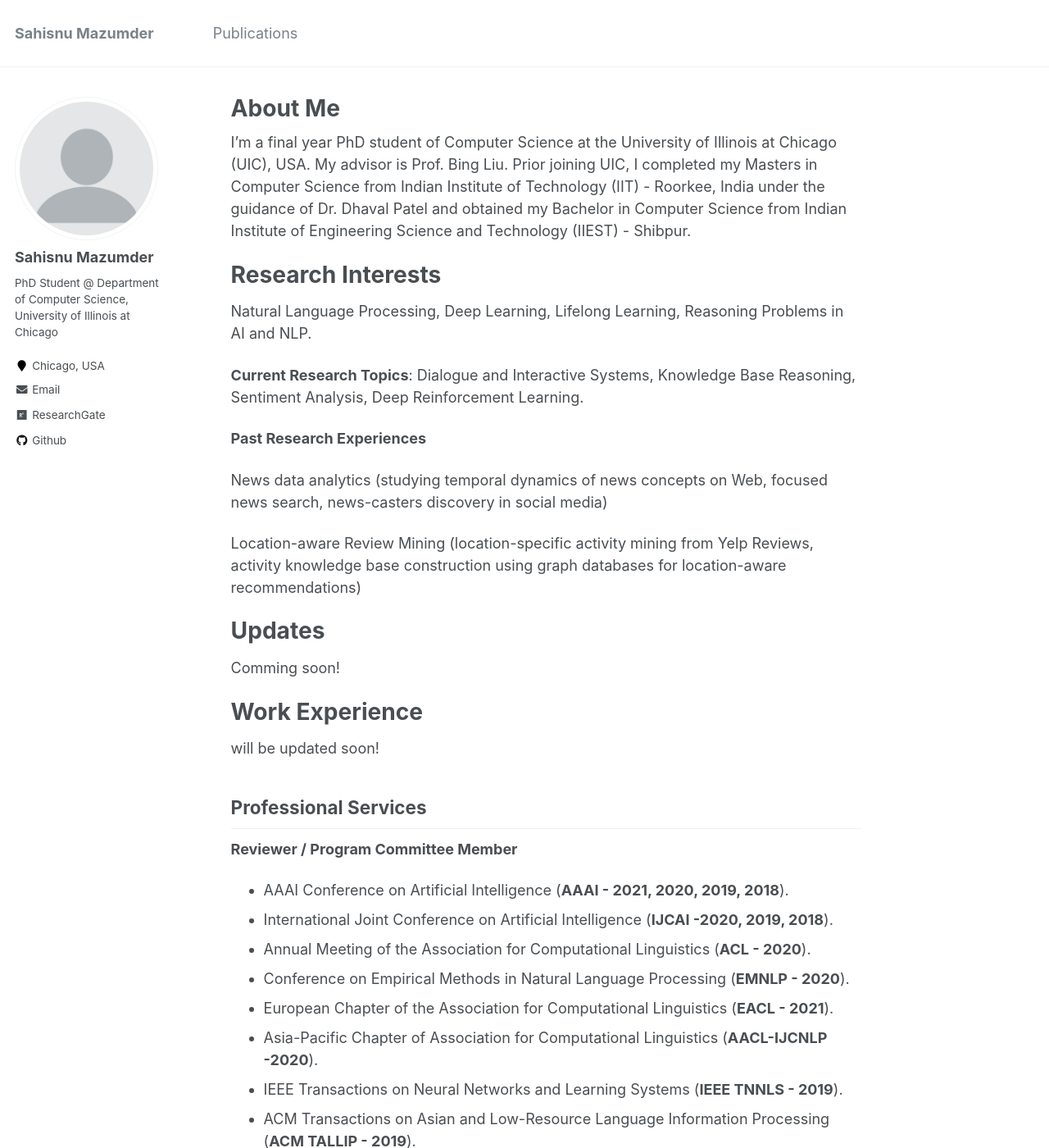
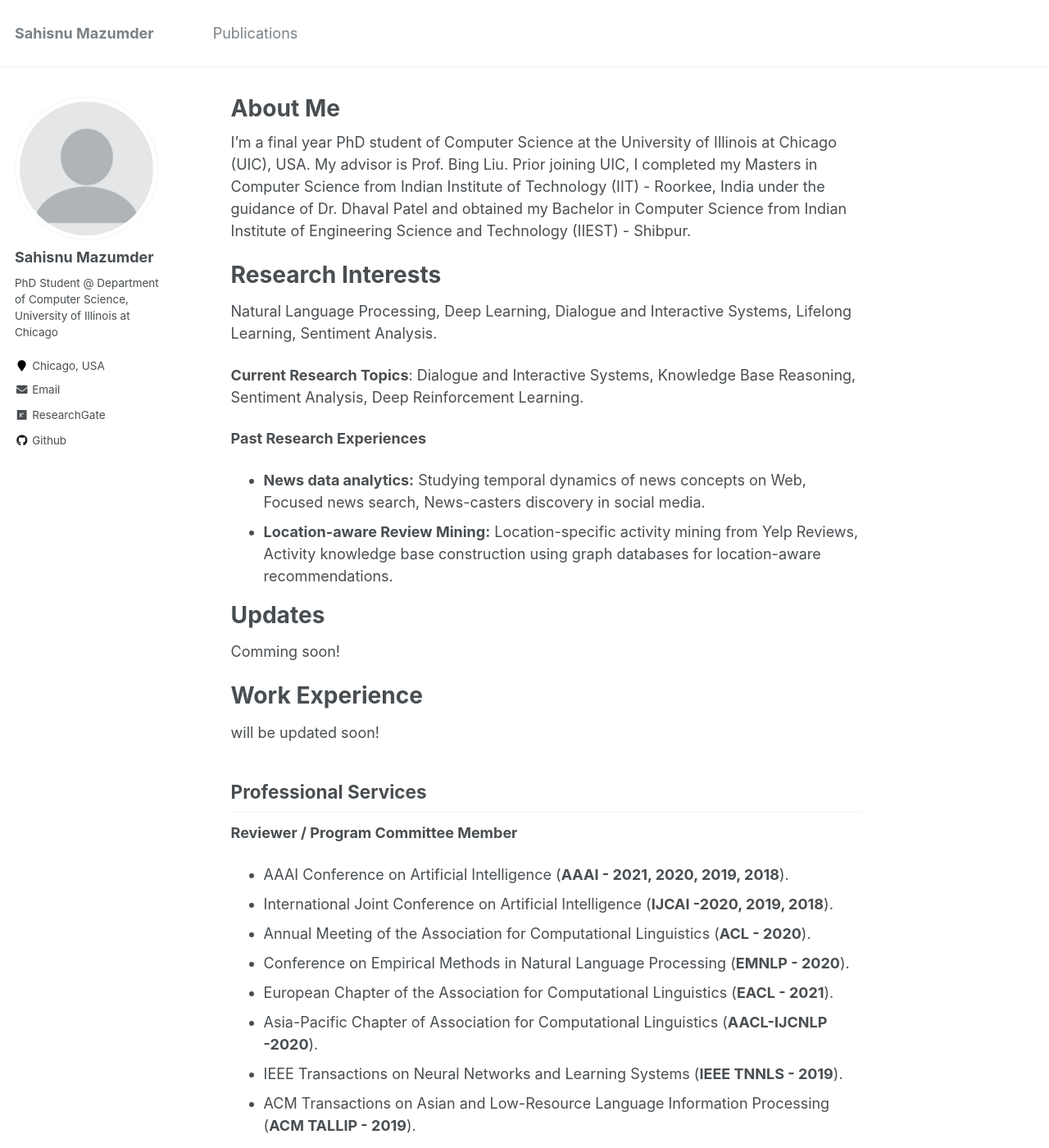
Before and after one commit to sahisnu/sahisnu.github.io, a Jekyll site: the page built from _pages/about.md, in a window 1280 px wide and 1400 px high. Shown: the whole window at 82% size. Built offline with Jekyll 4.4.1, drawn with Linux system fonts in a browser that asks for light colours; some of the changed text lies outside the part shown.

Commit message:
about me updated

```diff
--- a/_data/navigation.yml
+++ b/_data/navigation.yml
@@ -3,8 +3,8 @@ main:
   - title: "Publications"
     url: /publications/
 
-  # - title: "Talks"
+  # - title: "Talks & Tutorials"
   #   url: /talks/
 
-  # - title: "CV"
+  # - title: "Resume"
   #   url: /cv/
--- a/_pages/about.md
+++ b/_pages/about.md
@@ -14,15 +14,14 @@ I'm a final year PhD student of Computer Science at the University of Illinois a
 
 Research Interests
 ======
-Natural Language Processing, Deep Learning, Lifelong Learning, Reasoning Problems in AI and NLP.
+Natural Language Processing, Deep Learning, Dialogue and Interactive Systems, Lifelong Learning, Sentiment Analysis.
 
 **Current Research Topics**: Dialogue and Interactive Systems, Knowledge Base Reasoning, Sentiment Analysis, Deep Reinforcement Learning.
 
 **Past Research Experiences**
 
-News data analytics (studying temporal dynamics of news concepts on Web, focused news search, news-casters discovery in social media)
-
-Location-aware Review Mining (location-specific activity mining from Yelp Reviews, activity knowledge base construction using graph databases for location-aware recommendations)
+- **News data analytics:** Studying temporal dynamics of news concepts on Web, Focused news search, News-casters discovery in social media.
+- **Location-aware Review Mining:** Location-specific activity mining from Yelp Reviews, Activity knowledge base construction using graph databases for location-aware recommendations.
 
 
 Updates
```
Also changed, not shown: other parts of _pages/about.md (+2 -2 lines).
